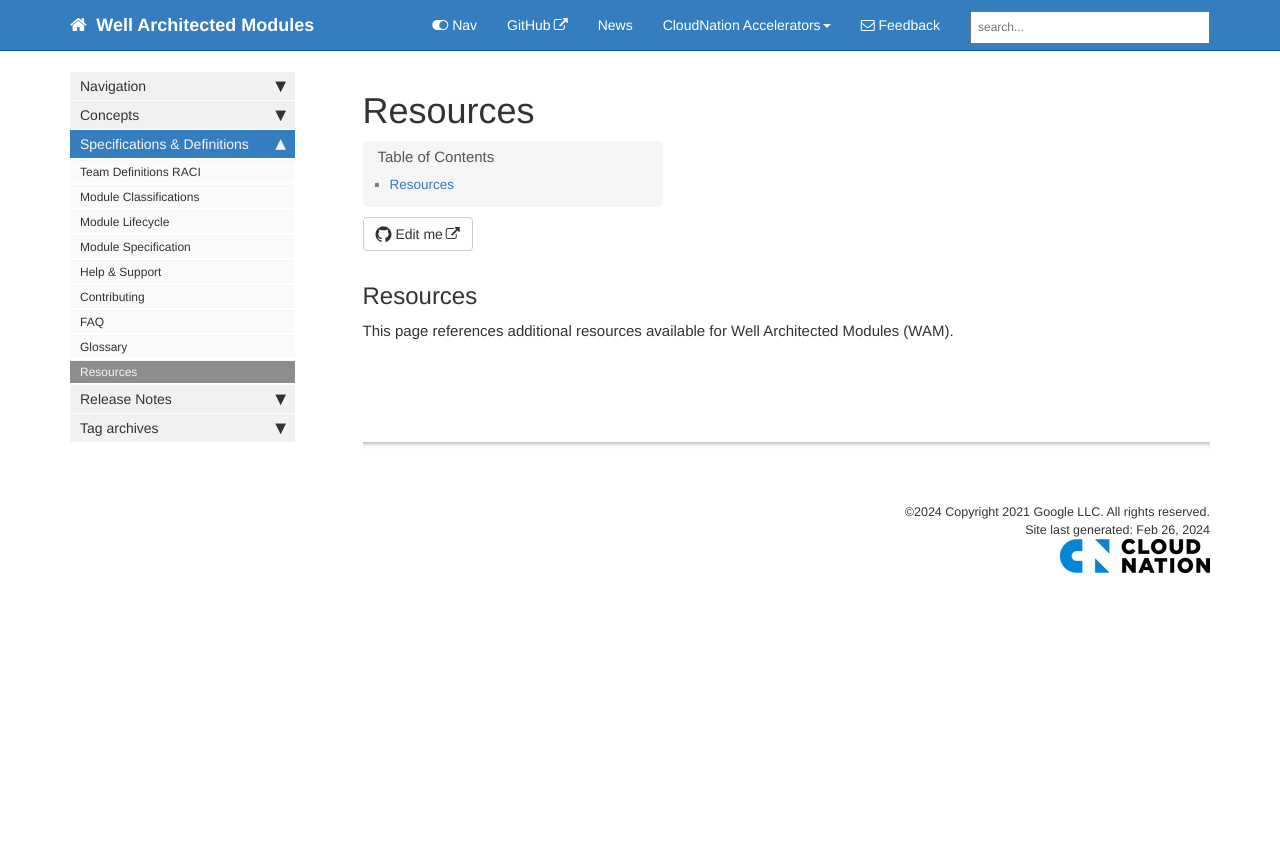
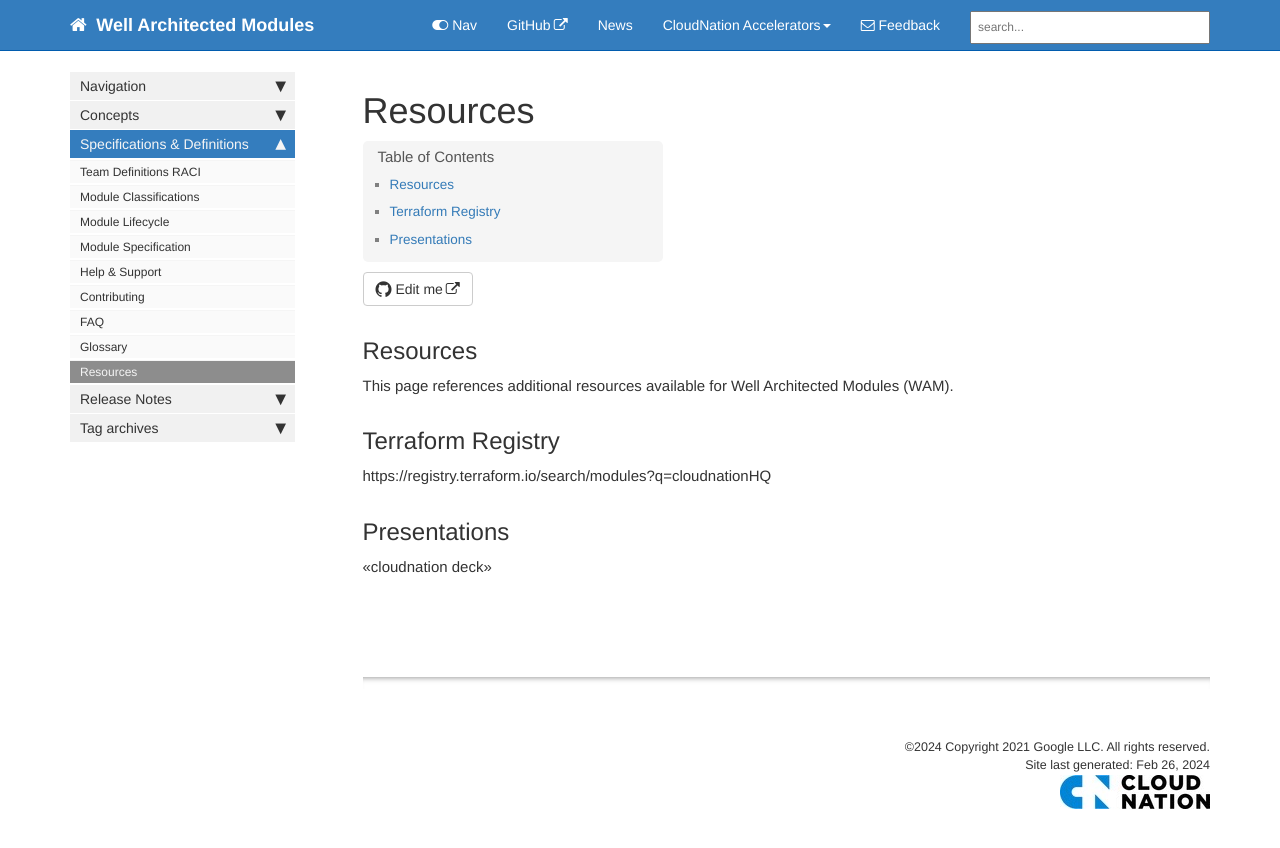
Before and after one commit to CloudNationHQ/well-architected-modules, a Jekyll site: the page built from pages/mydoc/mydoc_cn_resources_module_resources.md, in a window 1280 px wide. Shown: the top 848 px of the page. Built offline with Jekyll 4.4.1, drawn with Linux system fonts in a browser that asks for light colours; comment, search, counter and statistics services are not loaded.

Commit message:
commit changes in de resource folder

```diff
--- a/pages/mydoc/mydoc_cn_resources_module_resources.md
+++ b/pages/mydoc/mydoc_cn_resources_module_resources.md
@@ -8,4 +8,10 @@ folder: mydoc
 ## Resources
 This page references additional resources available for Well Architected Modules (WAM).
 
+## Terraform Registry
+https://registry.terraform.io/search/modules?q=cloudnationHQ
+
+## Presentations
+<<cloudnation deck>>
+
 {% include links.html %}
```
